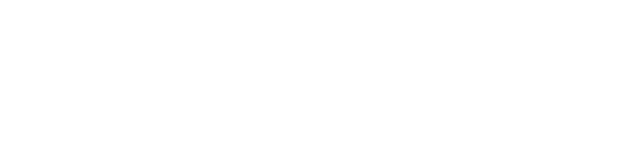
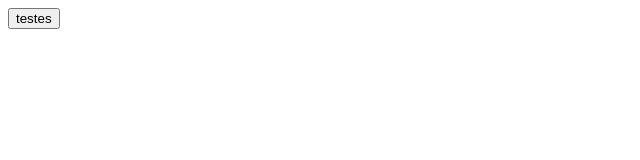
Before and after one commit to johnnycastilho/testes-github, a plain HTML site: page index.html in a window 1280 px wide. Shown: the whole page, without its empty margins (0-640 px from the left). Drawn offline with Linux system fonts and the light colour scheme.

Commit message:
Botão adicionado

```diff
--- a/index.html
+++ b/index.html
@@ -7,5 +7,7 @@
 </head>
 <body>
 
+	<button>testes</button>
+
 </body>
 </html>
```
